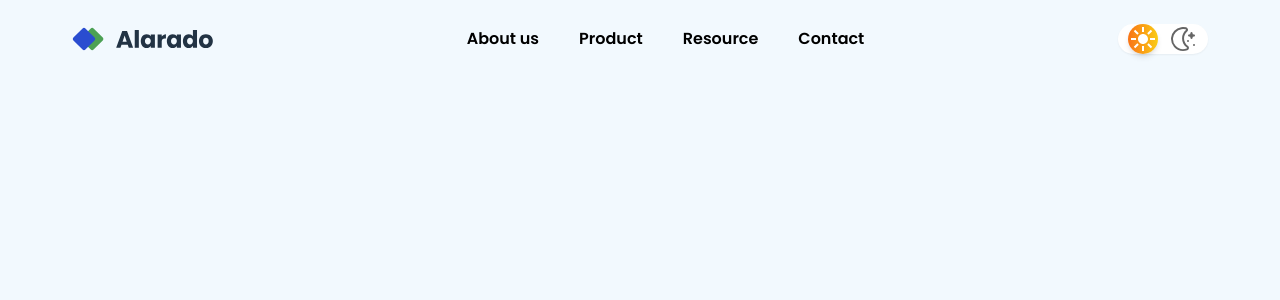
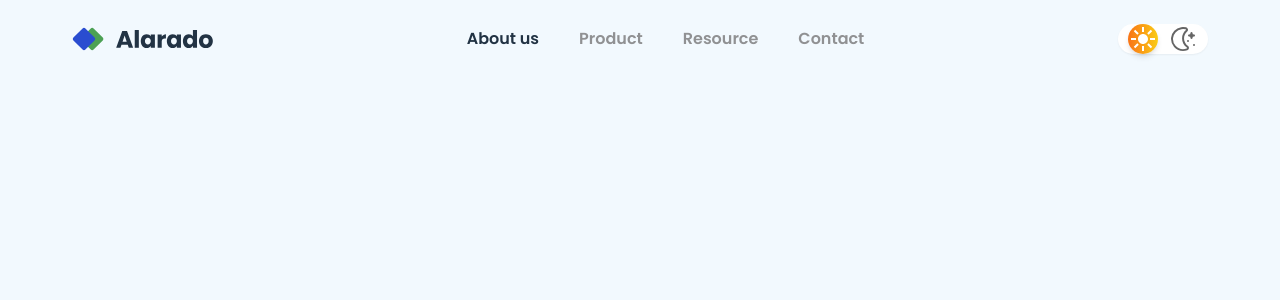
Before and after one commit to Josue-code-lanch/SImple-HomePage, a React (Vite) app: page / in a window 1280 px wide. Shown: the top 300 px of the page. Built offline with nearby package versions, Linux system fonts and the light colour scheme.

Commit message:
Terminando de dar estilos al navbar

```diff
--- a/src/components/Header/Navbar.jsx
+++ b/src/components/Header/Navbar.jsx
@@ -7,19 +7,17 @@ export default function Navbar() {
       <nav className="navbar navbar-expand-lg navbar-light bg-light flex justify-between items-center w-full">
         <Logo />
         <div>
-          <ul className="w-full flex justify-between items-center gap-10 color-[#909193] font-semibold">
-            <li className="nav-item">
-              <a href="#" className="">
-                About us
-              </a>
+          <ul className="w-full flex justify-between items-center gap-10 font-semibold">
+            <li className="nav-item text-[#223344]">
+              <a href="#">About us</a>
             </li>
-            <li className="color-[#]">
+            <li className="text-[#909193]">
               <a href="#">Product</a>
             </li>
-            <li className="color-[#]">
+            <li className="text-[#909193]">
               <a href="#">Resource</a>
             </li>
-            <li className="color-[#]">
+            <li className="text-[#909193]">
               <a href="#">Contact</a>
             </li>
           </ul>
```
